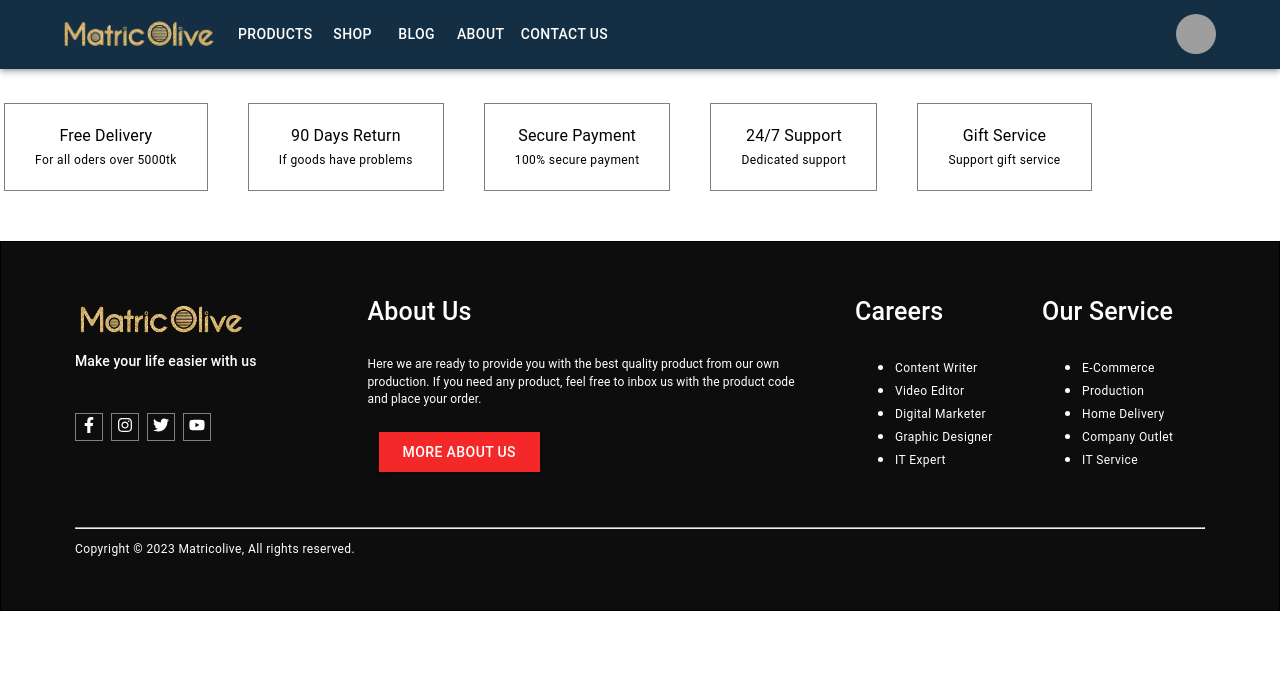
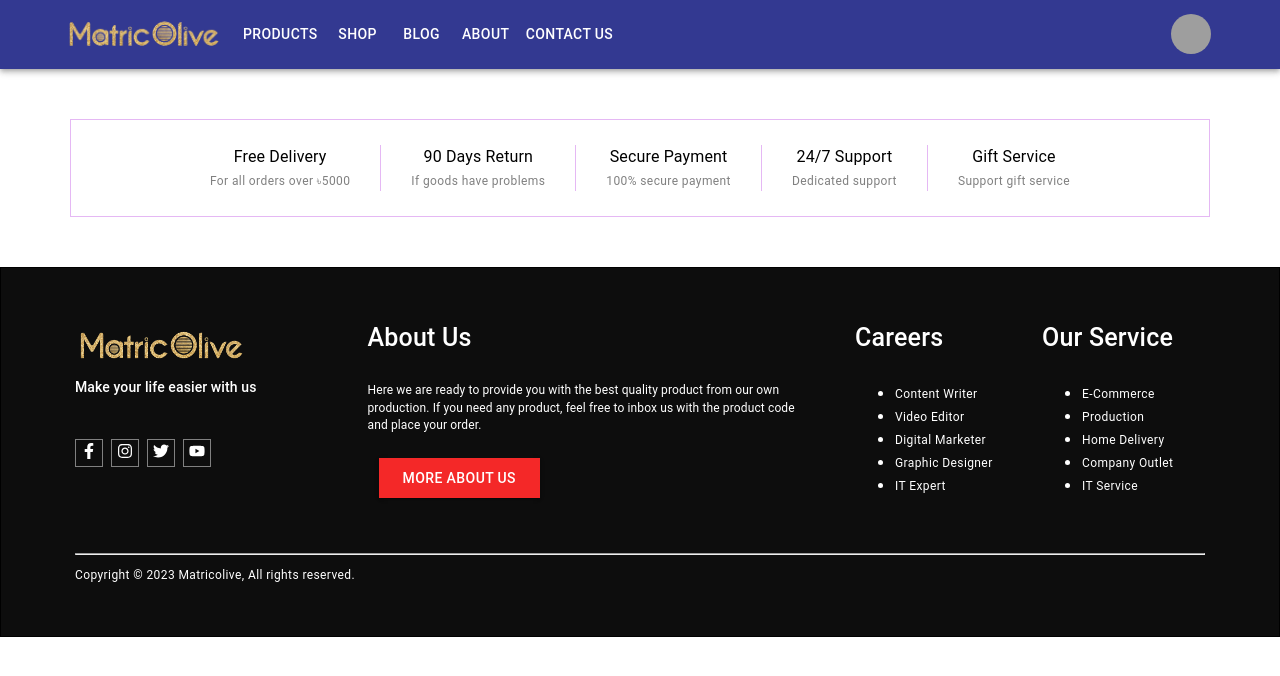
Before and after one commit to Rakibul-Hasan-max/Matricolive, a React (Create React App) app: page / in a window 1280 px wide. Shown: the top 676 px of the page. Built offline with nearby package versions, Linux system fonts and the light colour scheme; grey boxes are pictures that could not be loaded.

Commit message:
update some section

```diff
--- a/src/Pages/Components/Navigation/Navigation.js
+++ b/src/Pages/Components/Navigation/Navigation.js
@@ -37,8 +37,8 @@ function Navigation() {
   };
 
   return (
-    <AppBar position="static" sx={{backgroundColor: "#142F43"}}>
-      <Container maxWidth="lg">
+    <AppBar position="static" sx={{backgroundColor: "#333991", padding: "0 45px"}}>
+      <Container maxWidth="lg" sx={{}}>
         <Toolbar disableGutters>
           <Typography
             variant="h6"
--- a/src/Pages/Components/SectionOne/SectionOne.js
+++ b/src/Pages/Components/SectionOne/SectionOne.js
@@ -1,66 +1,72 @@
-import { Grid, Typography } from "@mui/material";
+import { Typography } from "@mui/material";
 import { Box } from "@mui/system";
 
 const SectionOne = () => {
   return (
-    <Box>
-      <Grid container spacing={2}>
     <Box
       sx={{
-            padding: "20px 30px",
-            margin: "50px 20px",
-            // backgroundColor: "gray",
-            border: "1px solid gray",
+        display: "flex",
+        flexWrap: "wrap",
+        border: "1px solid #E5B8F4",
+        padding: "25px 50px",
+        margin: "50px 70px",
+        justifyContent: "center",
+      }}
+    >
+      <Box
+        sx={{
+          paddingRight: "30px",
+          borderRight: "1px solid #E5B8F4",
         }}
       >
         <Typography variant="body1">Free Delivery</Typography>
-          <Typography variant="caption">For all oders over 5000tk</Typography>
+        <Typography variant="caption" sx={{ color: "grey" }}>
+          For all orders over ৳5000
+        </Typography>
       </Box>
       <Box
         sx={{
-            padding: "20px 30px",
-            margin: "50px 20px",
-            // backgroundColor: "gray",
-            border: "1px solid gray",
+          padding: "0 30px",
+          borderRight: "1px solid #E5B8F4",
         }}
       >
         <Typography variant="body1">90 Days Return</Typography>
-          <Typography variant="caption">If goods have problems</Typography>
+        <Typography variant="caption" sx={{ color: "grey" }}>
+          If goods have problems
+        </Typography>
       </Box>
       <Box
         sx={{
-            padding: "20px 30px",
-            margin: "50px 20px",
-            // backgroundColor: "gray",
-            border: "1px solid gray",
+          padding: "0 30px",
+          borderRight: "1px solid #E5B8F4",
         }}
       >
         <Typography variant="body1">Secure Payment</Typography>
-          <Typography variant="caption">100% secure payment</Typography>
+        <Typography variant="caption" sx={{ color: "grey" }}>
+          100% secure payment
+        </Typography>
       </Box>
       <Box
         sx={{
-            padding: "20px 30px",
-            margin: "50px 20px",
-            // backgroundColor: "gray",
-            border: "1px solid gray",
+          padding: "0 30px",
+          borderRight: "1px solid #E5B8F4",
         }}
       >
         <Typography variant="body1">24/7 Support</Typography>
-          <Typography variant="caption">Dedicated support</Typography>
+        <Typography variant="caption" sx={{ color: "grey" }}>
+          Dedicated support
+        </Typography>
       </Box>
       <Box
         sx={{
-            padding: "20px 30px",
-            margin: "50px 20px",
-            // backgroundColor: "gray",
-            border: "1px solid gray",
+          paddingLeft: "30px",
         }}
       >
         <Typography variant="body1">Gift Service</Typography>
-          <Typography variant="caption">Support gift service</Typography>
+        <Typography variant="caption" sx={{ color: "grey" }}>
+          Support gift service
+        </Typography>
       </Box>
-      </Grid>
     </Box>
   );
 };
```
Lines whose indentation alone changed are shown as unchanged.
